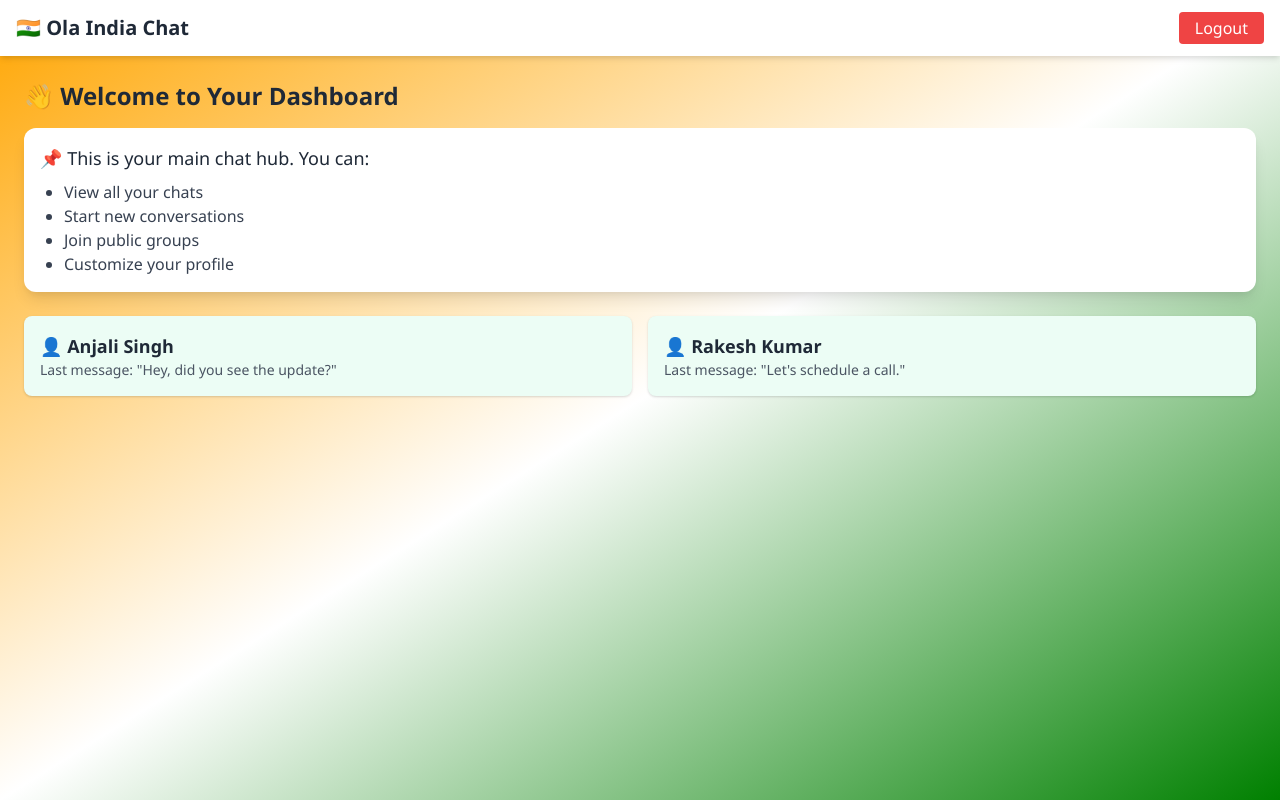
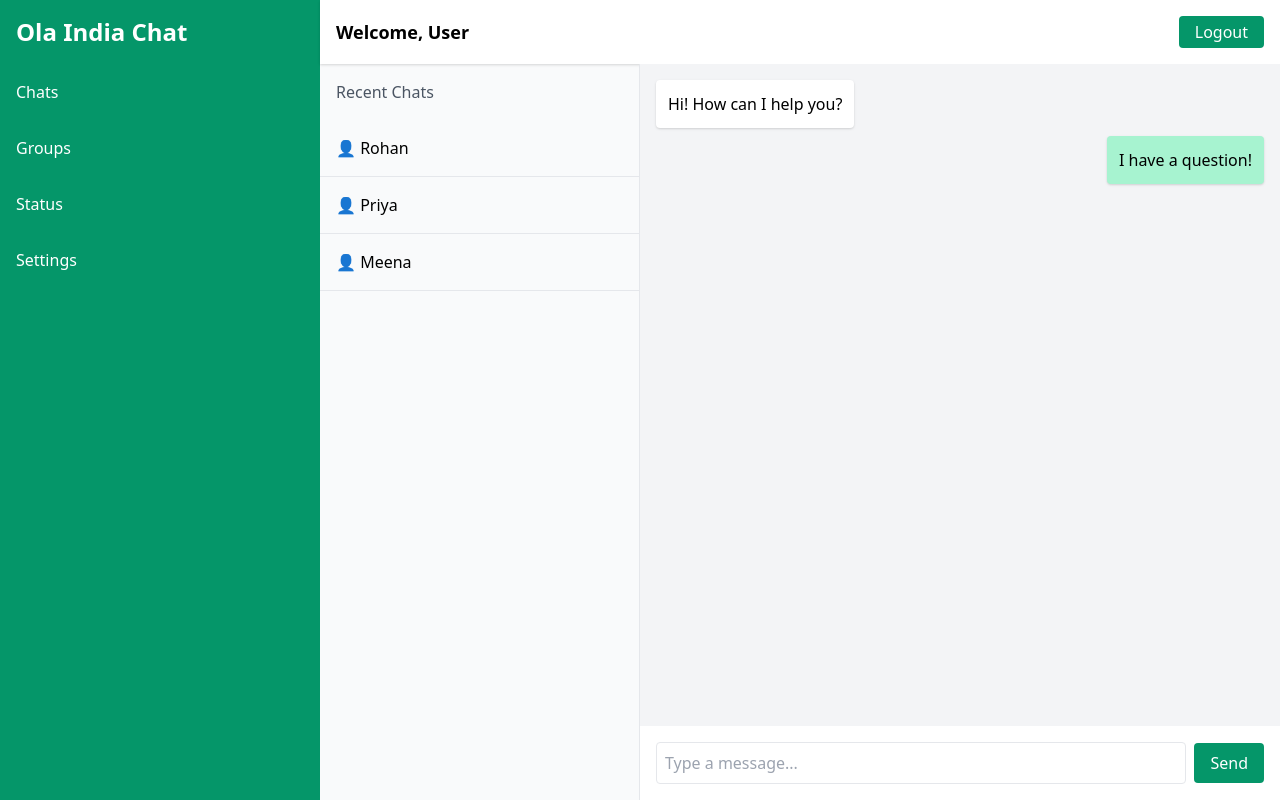
Before and after one commit to l0vabhiii/OLA-INDIA-CHAT, a plain HTML site: page dashboard.html in a window 1280 px wide. Drawn offline with nearby package versions, Linux system fonts and the light colour scheme.

Commit message:
Update dashboard.html

```diff
--- a/dashboard.html
+++ b/dashboard.html
@@ -4,61 +4,71 @@
   <meta charset="UTF-8" />
   <meta name="viewport" content="width=device-width, initial-scale=1.0"/>
   <title>Ola India Chat - Dashboard</title>
-  <link href="https://cdn.jsdelivr.net/npm/tailwindcss@2.2.19/dist/tailwind.min.css" rel="stylesheet"/>
+  <link href="https://cdn.jsdelivr.net/npm/tailwindcss@2.2.19/dist/tailwind.min.css" rel="stylesheet">
   <style>
-    body {
-      background: linear-gradient(to bottom right, #ffa500, #ffffff, #008000);
-      min-height: 100vh;
-      font-family: 'Segoe UI', sans-serif;
-    }
-    .fade-in {
-      animation: fadeIn 1.2s ease-in-out;
-    }
-    @keyframes fadeIn {
-      from { opacity: 0; transform: translateY(20px); }
-      to { opacity: 1; transform: translateY(0); }
+    * { scroll-behavior: smooth; }
+    .chat-scroll {
+      height: calc(100vh - 4rem);
+      overflow-y: auto;
     }
   </style>
 </head>
-<body class="text-gray-800">
-  <!-- Navbar -->
-  <nav class="bg-white shadow-md px-4 py-3 flex justify-between items-center">
-    <h1 class="text-xl font-bold text-orange-600">🇮🇳 Ola India Chat</h1>
-    <button onclick="logout()" class="bg-red-500 hover:bg-red-600 text-white px-4 py-1 rounded">Logout</button>
-  </nav>
+<body class="bg-gray-50">
 
-  <!-- Dashboard Content -->
-  <main class="p-6 fade-in">
-    <h2 class="text-2xl font-semibold mb-4">👋 Welcome to Your Dashboard</h2>
+  <div class="flex h-screen">
 
-    <div class="bg-white rounded-xl shadow-lg p-4 mb-6">
-      <p class="text-lg">📌 This is your main chat hub. You can:</p>
-      <ul class="list-disc pl-6 mt-2 text-gray-700">
-        <li>View all your chats</li>
-        <li>Start new conversations</li>
-        <li>Join public groups</li>
-        <li>Customize your profile</li>
+    <!-- Sidebar -->
+    <aside class="w-1/4 bg-green-600 text-white hidden md:block">
+      <div class="p-4 font-bold text-2xl">Ola India Chat</div>
+      <ul>
+        <li class="p-4 hover:bg-green-700 cursor-pointer">Chats</li>
+        <li class="p-4 hover:bg-green-700 cursor-pointer">Groups</li>
+        <li class="p-4 hover:bg-green-700 cursor-pointer">Status</li>
+        <li class="p-4 hover:bg-green-700 cursor-pointer">Settings</li>
       </ul>
-    </div>
+    </aside>
 
-    <!-- Dummy Chat Preview -->
-    <section class="grid gap-4 md:grid-cols-2">
-      <div class="bg-green-50 p-4 rounded-lg shadow hover:shadow-md transition">
-        <h3 class="font-bold text-lg">👤 Anjali Singh</h3>
-        <p class="text-sm text-gray-600">Last message: "Hey, did you see the update?"</p>
+    <!-- Chat Section -->
+    <main class="flex-1 flex flex-col">
+
+      <!-- Top Navbar -->
+      <header class="bg-white shadow p-4 flex justify-between items-center">
+        <div class="text-lg font-semibold">Welcome, User</div>
+        <div>
+          <button class="bg-green-600 text-white px-4 py-1 rounded">Logout</button>
+        </div>
+      </header>
+
+      <!-- Chat Interface -->
+      <div class="flex flex-1">
+
+        <!-- Contact List -->
+        <div class="w-1/3 border-r hidden md:block chat-scroll">
+          <div class="p-4 text-gray-600">Recent Chats</div>
+          <ul>
+            <li class="p-4 hover:bg-gray-100 cursor-pointer border-b">👤 Rohan</li>
+            <li class="p-4 hover:bg-gray-100 cursor-pointer border-b">👤 Priya</li>
+            <li class="p-4 hover:bg-gray-100 cursor-pointer border-b">👤 Meena</li>
+          </ul>
+        </div>
+
+        <!-- Chat Box -->
+        <div class="flex-1 flex flex-col">
+          <div class="flex-1 p-4 bg-gray-100 chat-scroll">
+            <div class="mb-2 bg-white p-3 rounded shadow w-max">Hi! How can I help you?</div>
+            <div class="mb-2 bg-green-200 p-3 rounded shadow w-max ml-auto">I have a question!</div>
+          </div>
+
+          <!-- Message Input -->
+          <div class="bg-white p-4 flex items-center space-x-2">
+            <input type="text" placeholder="Type a message..." class="flex-1 p-2 border rounded">
+            <button class="bg-green-600 text-white px-4 py-2 rounded">Send</button>
+          </div>
+        </div>
+
       </div>
-      <div class="bg-green-50 p-4 rounded-lg shadow hover:shadow-md transition">
-        <h3 class="font-bold text-lg">👤 Rakesh Kumar</h3>
-        <p class="text-sm text-gray-600">Last message: "Let's schedule a call."</p>
-      </div>
-    </section>
-  </main>
+    </main>
+  </div>
 
-  <script>
-    function logout() {
-      alert("You have been logged out.");
-      window.location.href = "login.html"; // Adjust if using different file name
-    }
-  </script>
 </body>
 </html>
```
